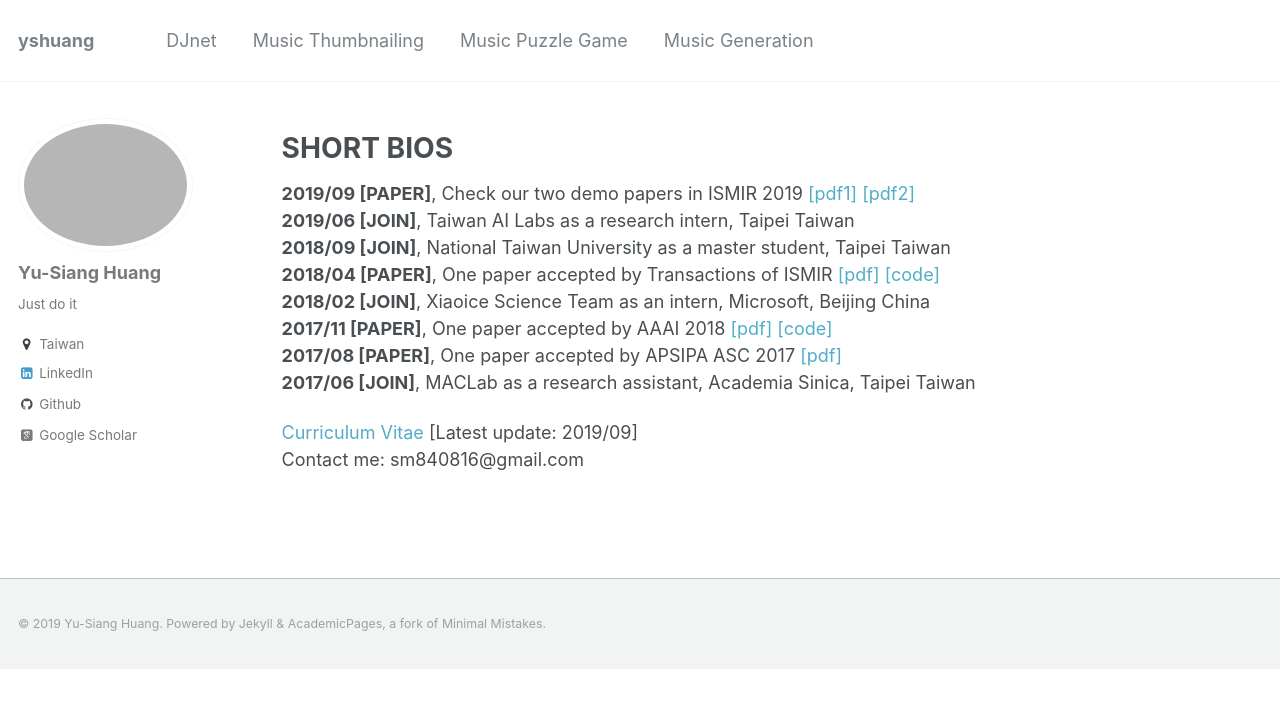
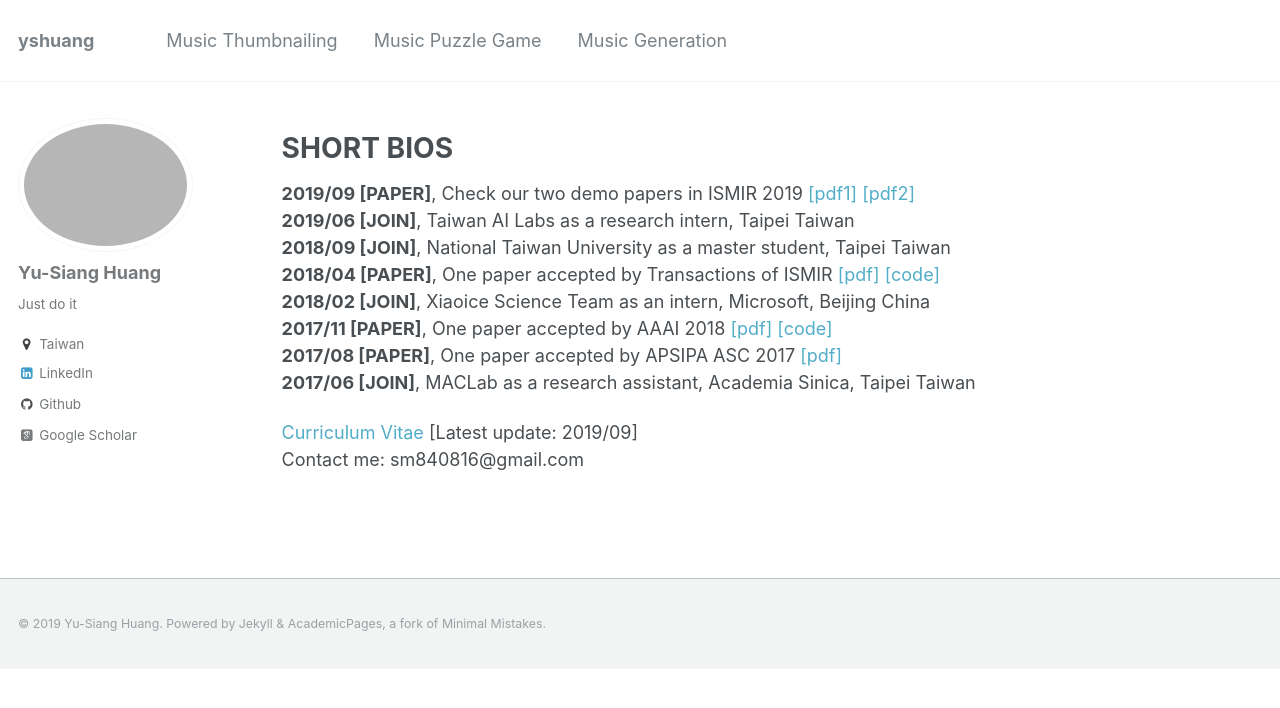
Before and after one commit to remyhuang/remyhuang.github.io, a Jekyll site: the page built from _pages/about.md, in a window 1280 px wide. Shown: the top 708 px of the page. Built offline with Jekyll 4.4.1, drawn with Linux system fonts in a browser that asks for light colours; some web fonts are replaced.

Commit message:
Update navigation.yml

```diff
--- a/_data/navigation.yml
+++ b/_data/navigation.yml
@@ -1,8 +1,5 @@
 # main links links
 main:
-  - title: "DJnet"
-    url: /DJnet/
-
   - title: "Music Thumbnailing"
     url: /music_thumbnailing/
 
```
